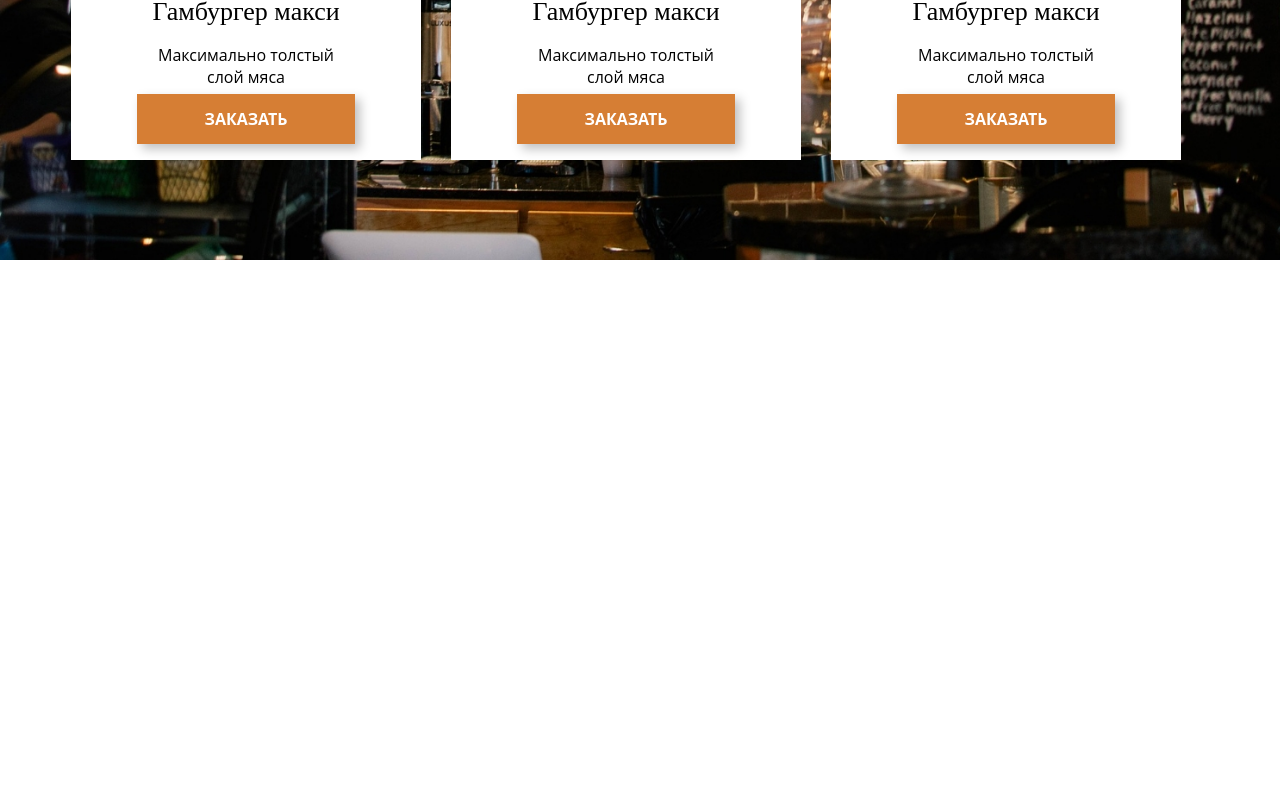
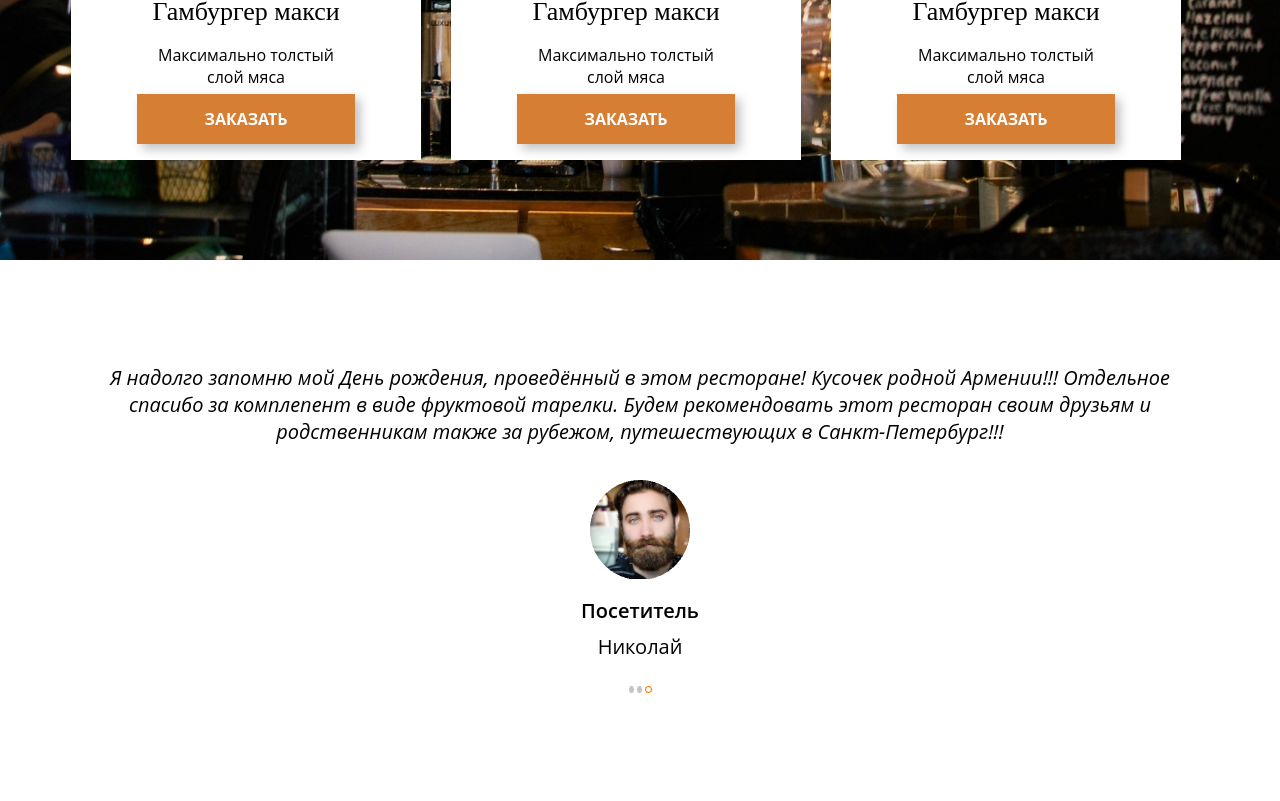
Before and after one commit to annazhark/restaurant, a plain HTML site: page index.html in a window 1280 px wide. Shown: the part 3670-4471 px from the top of the page. Before the commit the page ends 3930 px from the top, so only its background shows below. Drawn offline with Linux system fonts and the light colour scheme.

Commit message:
Add comments section

```diff
--- a/css/styles.css
+++ b/css/styles.css
@@ -519,3 +519,51 @@ body {
 .menu-btn:hover {
     background-color: rgb(182, 86, 8);
 }
+
+.comment-text {
+    color: rgb(0, 0, 0);
+    font-family: 'Open Sans', sans-serif;
+    font-style: italic;
+    font-size: 20px;
+    font-weight: 400;
+    padding-top: 104px;
+    text-align: center;
+    padding-bottom: 35px;
+}
+
+.comment {
+    background: rgb(230, 229, 229);
+}
+
+.comment-image {
+    display: flex;
+    justify-content: center;
+    padding-bottom: 17px;
+
+}
+.comment-img {
+}
+.comment-type {
+    color: rgb(0, 0, 0);
+    font-family: 'Open Sans', sans-serif;
+    font-size: 20px;
+    font-weight: 600;
+    text-align: center;
+    padding-bottom: 9px;
+
+}
+.comment-name {
+    color: rgb(0, 0, 0);
+    font-family: 'Open Sans', sans-serif;
+    font-size: 20px;
+    font-weight: 400;
+    text-align: center;
+    padding-bottom: 26px;
+}
+
+.comment-pagination {
+    display: flex;
+    justify-content: center;
+    gap: 3px;
+    padding-bottom: 108px;
+}
--- a/index.html
+++ b/index.html
@@ -290,6 +290,27 @@
         </div>
     </div>
 
+    <div class="comments">
+        <div class="container">
+            <div class="comment-text">Я надолго запомню мой День рождения, проведённый в этом ресторане! Кусочек родной Армении!!! Отдельное спасибо за комплепент в виде фруктовой тарелки. Будем рекомендовать этот ресторан своим друзьям и родственникам также за рубежом, путешествующих в Санкт-Петербург!!!</div>
+
+            <div class="comment-image">
+                <img src="/img/reviewer.png" class="comment-img"alt="">
+            </div>
+
+            <div class="comment-type">Посетитель</div>
+            <div class="comment-name">Николай</div>
+
+            <div class="comment-pagination">
+                <img src="/img/Ellipse 7.png" alt="">
+                <img src="/img/Ellipse 7.png" alt="">
+                <img src="/img/Ellipse 8.png" alt="">
+
+
+            </div>
+        </div>
+    </div>
+
 
 </body>
 </html>
```
Also changed, not shown: img/Ellipse 7.png (added), img/Ellipse 8.png (added), img/reviewer.png (added).
